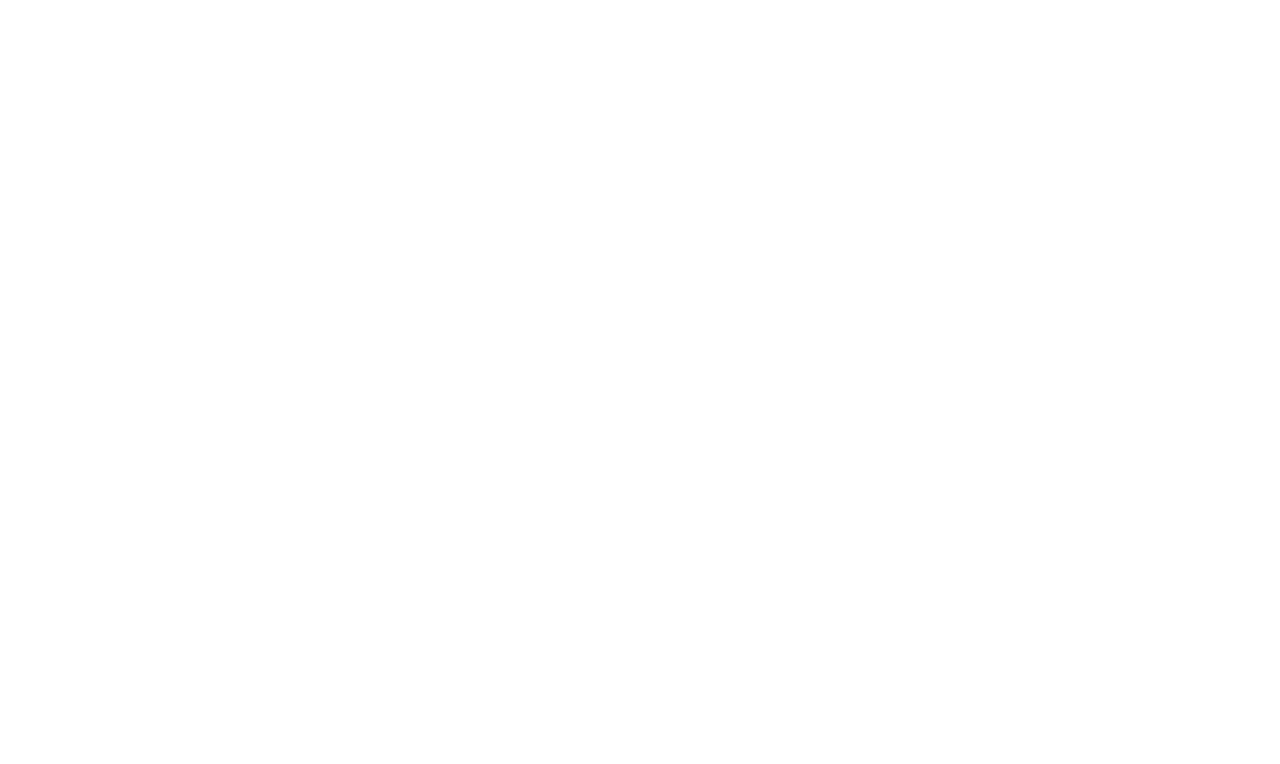
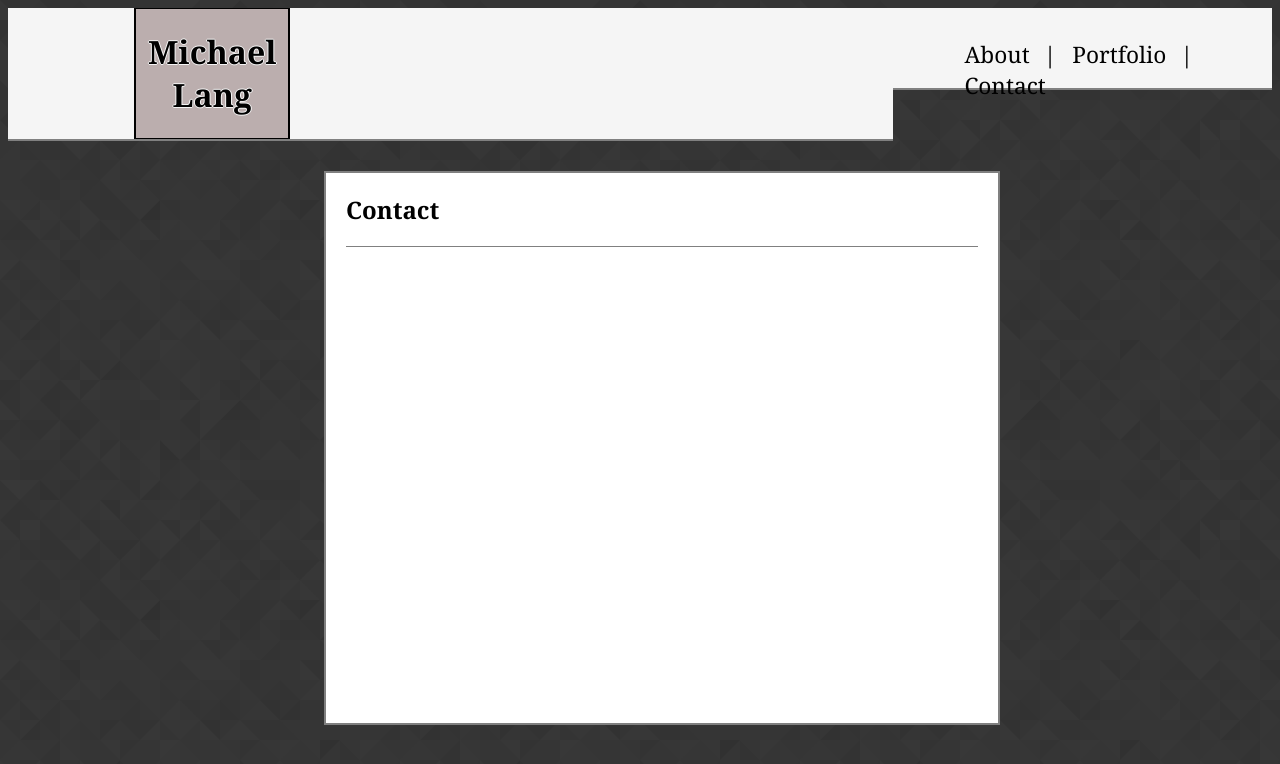
Before and after one commit to Mikelang25/Mike_Basic_Portfolio, a plain HTML site: page contact.html in a window 1280 px wide. Drawn offline with Linux system fonts and the light colour scheme.

Commit message:
Creation of the contacts page and linking between the about me page

```diff
--- a/assets/css/style.css
+++ b/assets/css/style.css
@@ -1,3 +1,4 @@
+/* Begin of the about me section of the site */
 body{
     background-image: url('../images/prism.png');
 }
@@ -23,6 +24,11 @@ li{
     height: 500px;
     margin: 30px 15% 0 15%;
     float: left;
+    border-style: solid;
+    border-width: 2px;
+    border-color: grey;
+    padding: 0 20px 0 20px;
+    font-family: 'Georgia', Times, Times New Roman, serif;
 }
 
 .head-left{
@@ -79,14 +85,6 @@ li{
     width:40%;
 }
 
-.main-container{
-    border-style: solid;
-    border-width: 2px;
-    border-color: grey;
-    padding: 0 20px 0 20px;
-    font-family: 'Georgia', Times, Times New Roman, serif;
-}
-
 .about-top{
     border-bottom-style: solid;
     border-bottom-width: 0.5px;
@@ -105,3 +103,19 @@ li{
     padding:15px;
     line-height: 2;
 }
+
+/* End of the about me section of the site */
+/* elements of the about me section are reused in the contact and portfolio sections */
+
+.contact-container{
+    background-color: white;
+    width: 50%;
+    height: 550px;
+    margin: 30px 25% 0 25%;
+    float: left;
+    border-style: solid;
+    border-width: 2px;
+    border-color: grey;
+    padding: 0 20px 0 20px;
+    font-family: 'Georgia', Times, Times New Roman, serif;
+}
--- a/contact.html
+++ b/contact.html
@@ -0,0 +1,41 @@
+<!DOCTYPE html>
+<html lang="en">
+<head>
+    <meta charset="UTF-8">
+    <meta name="viewport" content="width=device-width, initial-scale=1.0">
+    <meta http-equiv="X-UA-Compatible" content="ie=edge">
+    <title>My Portfolio</title>
+    <link rel="stylesheet" type="text/css" href="assets/css/style.css"/>
+</head>
+<body>
+    <div class="head-left">
+            <div class="left">
+
+            </div>
+            <div class="center">
+                <h1>Michael Lang</h1>
+            </div>
+            <div class="right">
+
+            </div>
+    </div>
+    <div class="head-right">
+        <ul class="nav-menu">
+            <li><a href="index.html">About</a></li>
+            <li><a href="#">Portfolio</a></li>
+            <li><a href="contact.html">Contact</a></li>
+        </ul>
+    </div>
+    <div class="contact-container">
+       <div class="about-container">
+            <div class="about-top">
+                <h2 class="head-about">Contact</h2>
+            </div>
+            <div class="about-bottom">
+
+            </div>
+       </div>
+    </div>
+
+</body>
+</html>
```
Also changed, not shown: index.html (+1 -1 lines).
